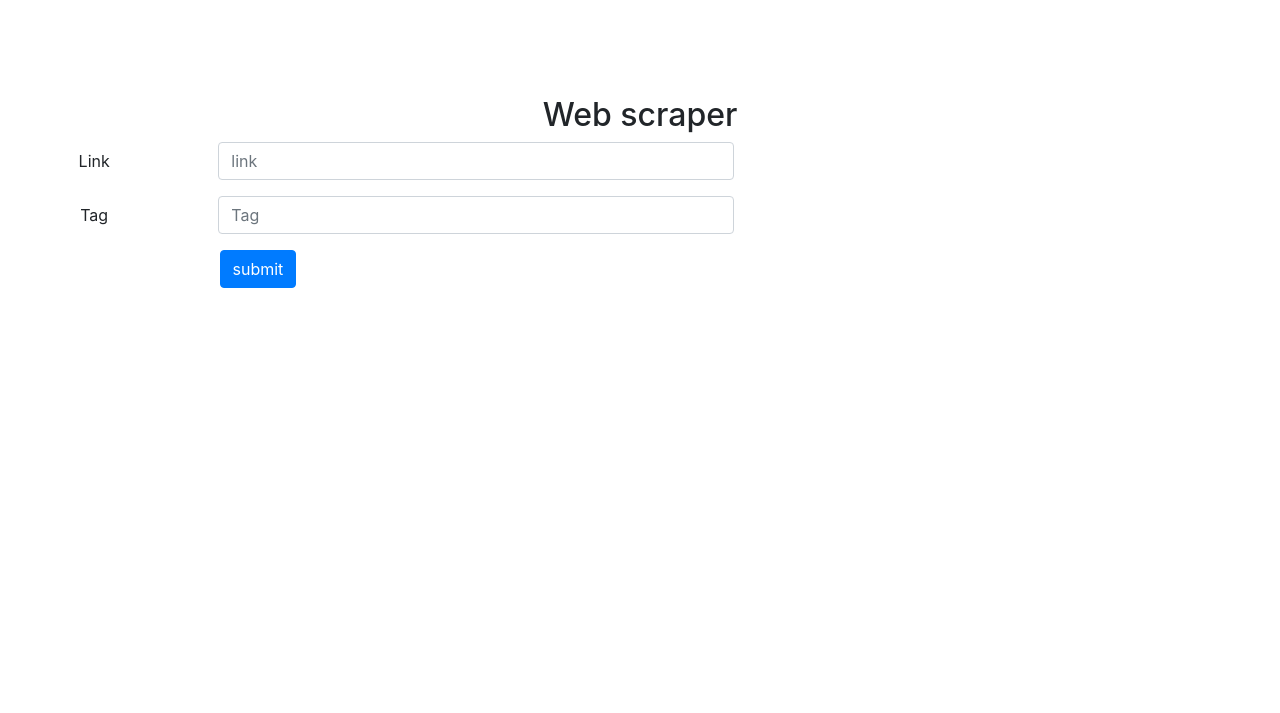
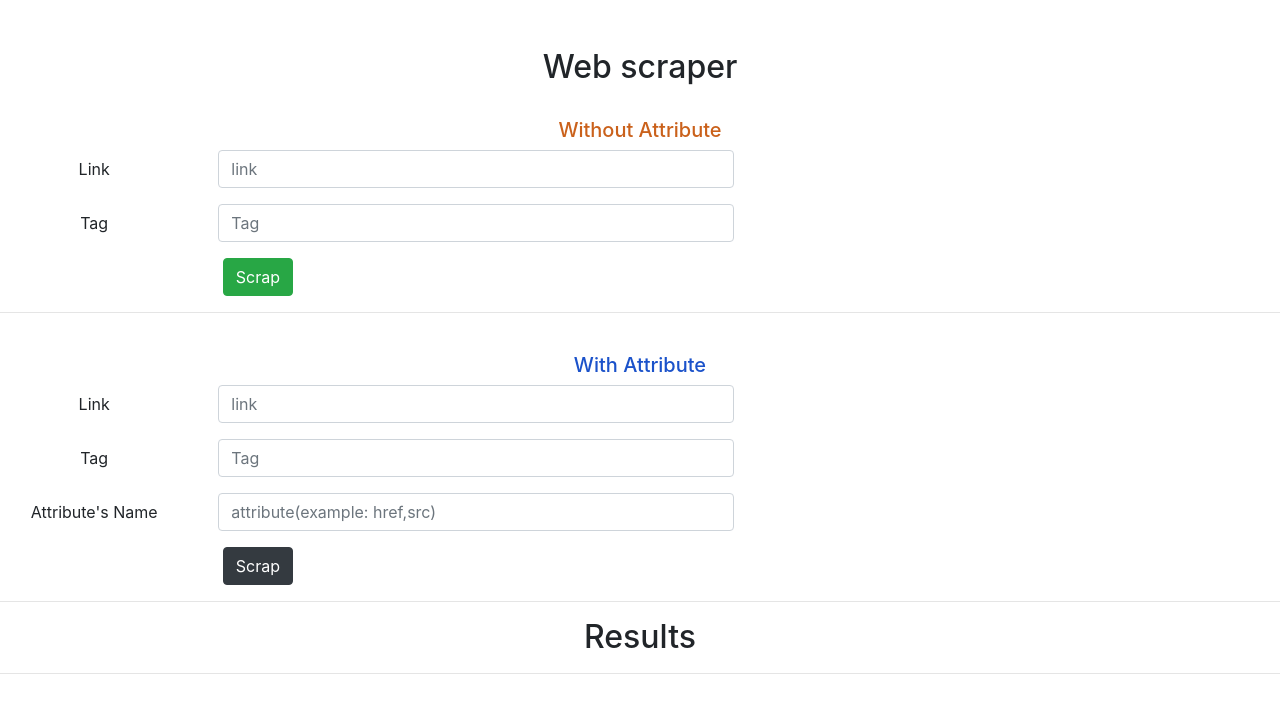
Before and after one commit to RifatRobin/web_scraping_project, a Django app: page / in a window 1280 px wide. Shown: the top 713 px of the page. Run offline with Django 3.2, Linux system fonts and the light colour scheme; some libraries are stand-ins or nearby versions.

Commit message:
created two fuctions in 'views.py'. One is for tags without attribute and another is for the tags that have attributes.Then modified 'urls.py'. Then modified the 'index.html' to show the result in the page and added to froms to take inputs.

```diff
--- a/scrap/templates/scrap/index.html
+++ b/scrap/templates/scrap/index.html
@@ -11,43 +11,116 @@
   <link rel="stylesheet" href="https://stackpath.bootstrapcdn.com/bootstrap/4.4.1/css/bootstrap.min.css"
     integrity="sha384-Vkoo8x4CGsO3+Hhxv8T/Q5PaXtkKtu6ug5TOeNV6gBiFeWPGFN9MuhOf23Q9Ifjh" crossorigin="anonymous" />
 
-    <title>Home</title>
+  <title>Web Scraper</title>
+
+  <style>
+    .result {
+      position: relative;
+      right: -300px;
+    }
+  </style>
+
 </head>
 
 <body>
-<br>
-<br>
+
+
   <br>
   <br>
   <center>
     <h2>Web scraper</h2>
   </center>
 
+  <br>
+
+  <!-- Without attribute of any tag -->
+
   <center>
+    <h5 style="color:rgb(202, 97, 27)">Without Attribute</h5>
     <form method="POST" action="/">
       {% csrf_token %}
+
+      <div class="form-group row">
+        <label for="web_link" class="col-sm-2 col-form-label">Link</label>
+        <div class="col-sm-5">
+          <input type="text" class="form-control" name='web_link' id="web_link" placeholder="link" required>
+        </div>
+      </div>
+      <div class="form-group row">
+        <label for="tag_code" class="col-sm-2 col-form-label">Tag</label>
+        <div class="col-sm-5">
+          <input type="text" class="form-control" name='tag_code' id="tag_code" placeholder="Tag" required>
+        </div>
+      </div>
+
+      <div class="form-group row">
+        <div class="col-sm-5">
+          <button type="submit" class="btn btn-success">Scrap</button>
+        </div>
+      </div>
+
+    </form>
+  </center>
+  <hr>
+
+
+
+  <!-- With Attribute of tags -->
+
+  <br>
+  <center>
+    <h5 style="color:rgb(27, 82, 202)">With Attribute</h5>
+
+    <form method="POST" action="with_attributes">
+      {% csrf_token %}
+
       <div class="form-group row">
         <label for="web_link" class="col-sm-2 col-form-label">Link</label>
         <div class="col-sm-5">
           <input type="text" class="form-control" name='web_link' id="web_link" placeholder="link">
         </div>
       </div>
+
       <div class="form-group row">
         <label for="tag_code" class="col-sm-2 col-form-label">Tag</label>
         <div class="col-sm-5">
-      <input type="text" class="form-control" name='tag_code' id="tag_code" placeholder="Tag">
+          <input type="text" class="form-control" name='tag_code' id="tag_code" placeholder="Tag" required>
+        </div>
+      </div>
+
+      <div class="form-group row">
+        <label for="attribute" class="col-sm-2 col-form-label">Attribute's Name</label>
+        <div class="col-sm-5">
+          <input type="text" class="form-control" name='attribute' id="attribute"
+            placeholder="attribute(example: href,src)" required>
         </div>
       </div>
 
       <div class="form-group row">
         <div class="col-sm-5">
-      <button type="submit" class="btn btn-primary">submit</button>
+          <button type="submit" class="btn btn-dark">Scrap</button>
         </div>
       </div>
 
     </form>
   </center>
 
+
+
+  <!-- Result Section -->
+
+  <hr>
+  <center>
+    <h2>Results</h2>
+  </center>
+  <hr>
+  <div class="result">
+    {% for scraping_result in extracted_data %}
+    <p>{{scraping_result}}</p>
+    {% endfor %}
+  </div>
+
+
 </body>
 
 </html>
--- a/scrap/urls.py
+++ b/scrap/urls.py
@@ -1,9 +1,10 @@
 
 from django.contrib import admin
-from django.urls import path,include
+from django.urls import path, include
 from .import views
 
 urlpatterns = [
     path('admin/', admin.site.urls),
-    path('', views.data_input,name='data_input'),
+    path('', views.data_input, name='data_input'),
+    path('with_attributes', views.with_attributes, name='with_attributes'),
 ]
--- a/scrap/views.py
+++ b/scrap/views.py
@@ -1,28 +1,56 @@
 from django.http.response import HttpResponse
 from django.shortcuts import render, get_object_or_404, redirect
 
-#to use beautifulsoup4 for scraping we need to have these libraries in our code
+# to use beautifulsoup4 for scraping we need to have these libraries in our code
 import bs4
 from bs4 import BeautifulSoup as bs
 import urllib
 
 
-# created view for the scraping process
+# created view for the scraping process of without tag attribute
 def data_input(request):
-    # the web address link will store in this variable
-    web_address = request.POST.get('web_link', 'default')
-    print(web_address)  # for checking purpose , will remove it later
+    extracted_data = []
 
-    # the tag will store in this variable
-    scrap_tag = request.POST.get('tag_code', 'default')
-    print(scrap_tag)
+    if request.method == 'POST':
+        # the web address link will store in this variable
+        web_address = request.POST.get('web_link', 'default')
+
+        # the tag will store in this variable
+        scrap_tag = request.POST.get('tag_code', 'default')
+
+        # code for the scraping process
+        with urllib.request.urlopen(web_address) as response:
+            html = response.read()
+        scrapval = bs4.BeautifulSoup(html, 'html.parser')
+        for data in scrapval.find_all(scrap_tag):
+            desired_values = data.get_text()
+            extracted_data.append(desired_values)
+        print(extracted_data)
+
+    return render(request, "scrap/index.html", {'extracted_data': extracted_data})
 
 
+
+# created view for the scraping process for tag attribute
+def with_attributes(request):
+    extracted_data = []
+
     if request.method == 'POST':
+        # the web address link will store in this variable
+        web_address = request.POST.get('web_link', 'default')
+
+        # the tag will store in this variable
+        scrap_tag = request.POST.get('tag_code', 'default')
+        tag_attribute = request.POST.get('attribute', 'default')
+
+        # code for the scraping process
         with urllib.request.urlopen(web_address) as response:
             html = response.read()
-        text = str(html)
-        soup = bs4.BeautifulSoup(text, 'html.parser')
-        print(soup.find_all(scrap_tag))
+        scrapval = bs4.BeautifulSoup(html, 'html.parser')
 
-    return render(request, "scrap/index.html")
+        for data in scrapval.find_all(scrap_tag):
+            desired_values = data.get(tag_attribute)
+            extracted_data.append(desired_values)
+        print(extracted_data)
+
+    return render(request, "scrap/index.html", {'extracted_data': extracted_data})
```
Also changed, not shown: db.sqlite3. Lines whose indentation alone changed are shown as unchanged.
